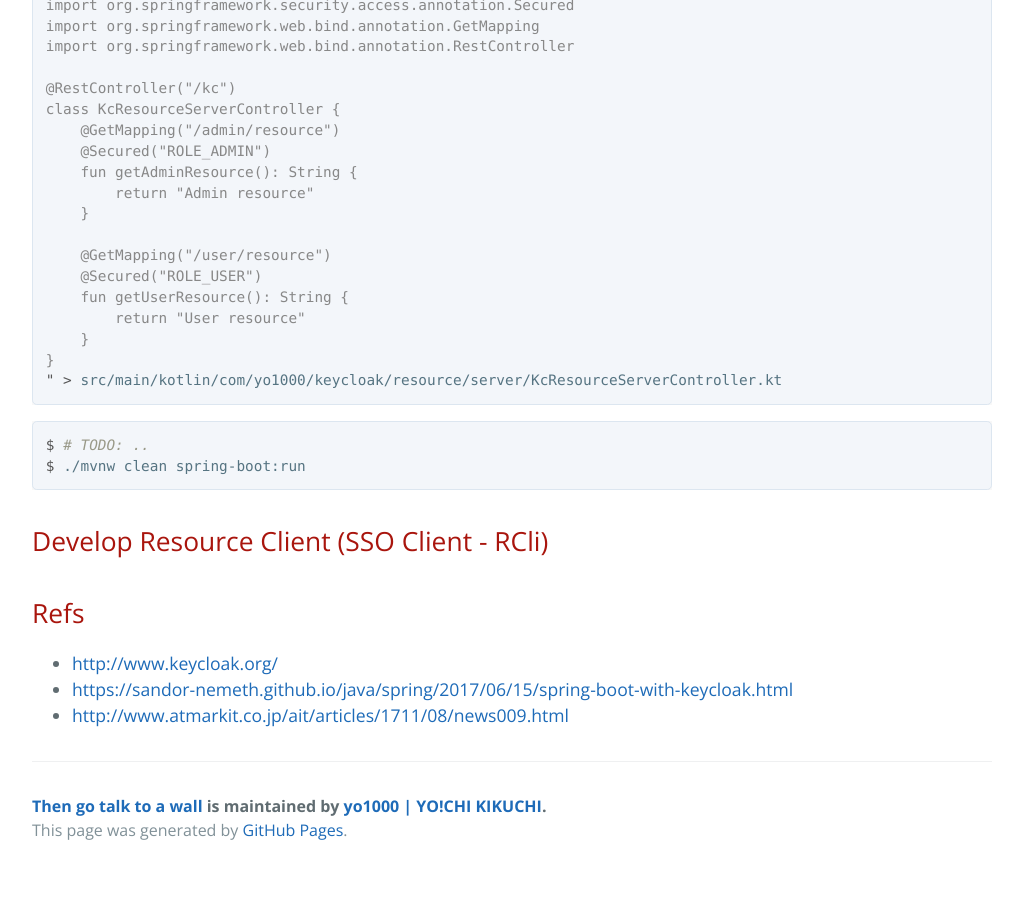
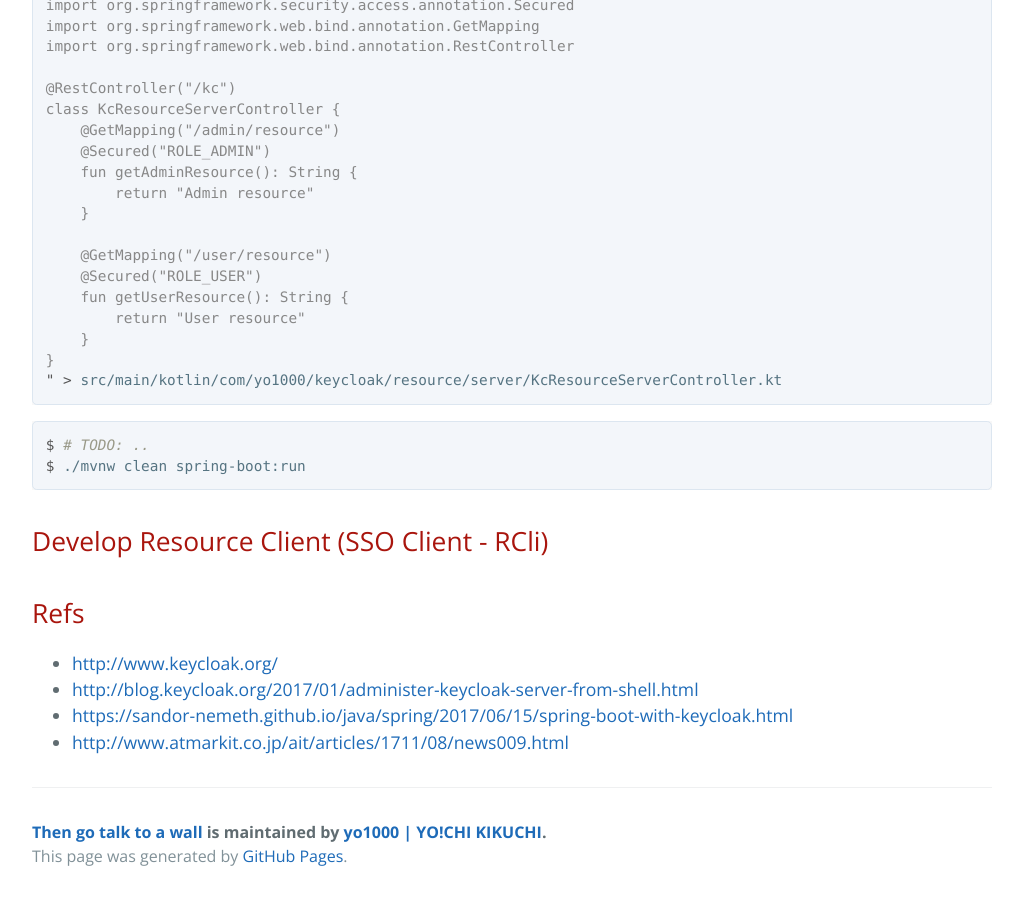
Before and after one commit to yo1000/blog.yo1000.com, a Jekyll site: the page built from _posts/2017-12-18-keycloak-demo.md, in a window 1280 px wide and 900 px high, scrolled down 4349 px. Shown: the whole window, without its empty margins (224-1247 px from the left). Built offline with Jekyll 4.4.1, drawn with Linux system fonts in a browser that asks for light colours; our own code applies the rules of GitHub Pages for plain Markdown files; before the commit the page ends 5223 px from its top, so only the background shows below that; some of the changed lines change nothing that is shown.

Commit message:
Update 2017-12-18-keycloak-demo.md

```diff
--- a/_posts/2017-12-18-keycloak-demo.md
+++ b/_posts/2017-12-18-keycloak-demo.md
@@ -221,6 +221,7 @@ $ ./mvnw clean spring-boot:run
 ## Refs
 
 - [http://www.keycloak.org/](http://www.keycloak.org/)
+- [http://blog.keycloak.org/2017/01/administer-keycloak-server-from-shell.html](http://blog.keycloak.org/2017/01/administer-keycloak-server-from-shell.html)
 - [https://sandor-nemeth.github.io/java/spring/2017/06/15/spring-boot-with-keycloak.html](https://sandor-nemeth.github.io/java/spring/2017/06/15/spring-boot-with-keycloak.html)
 - [http://www.atmarkit.co.jp/ait/articles/1711/08/news009.html](http://www.atmarkit.co.jp/ait/articles/1711/08/news009.html
 )
```
